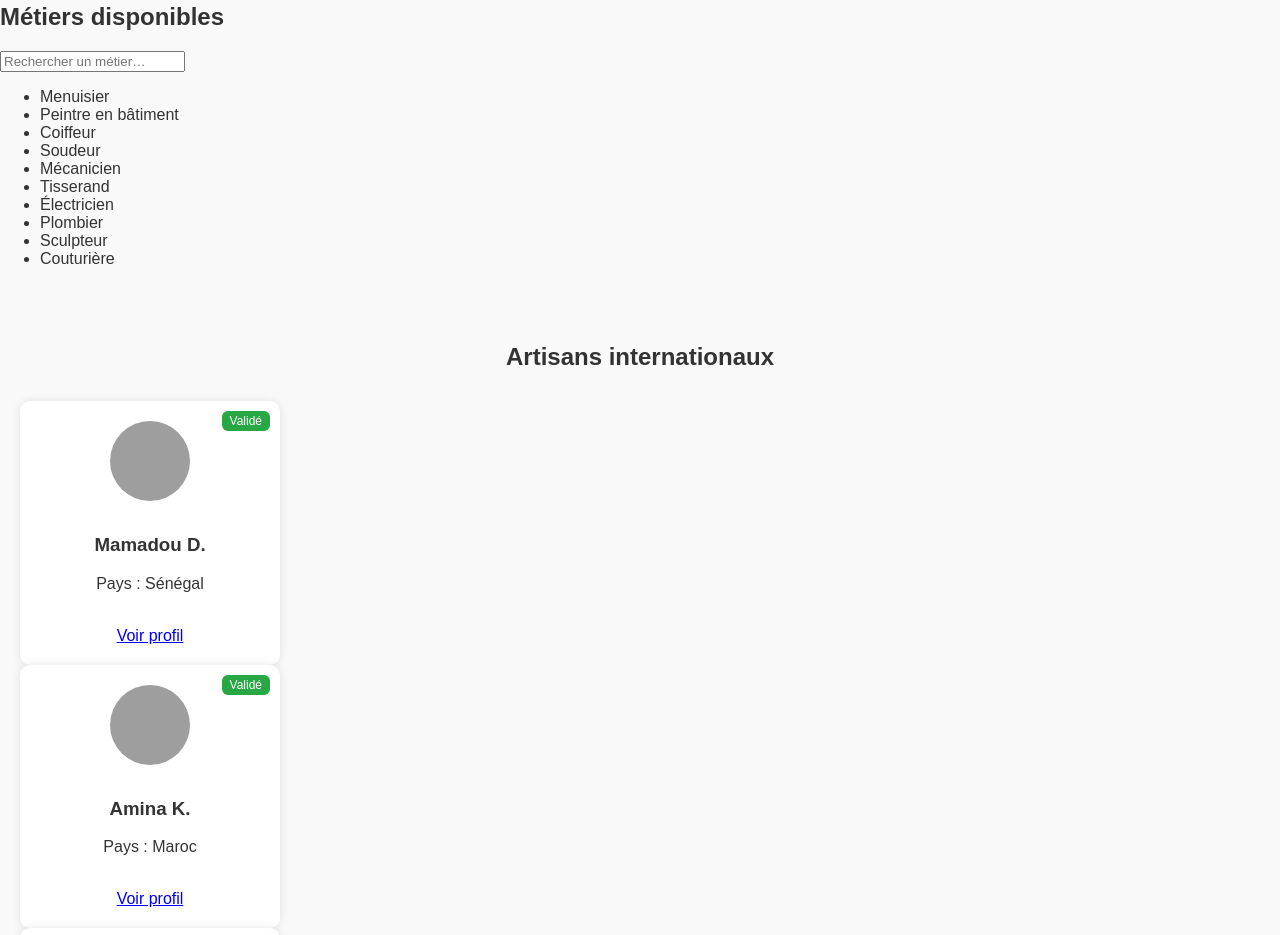
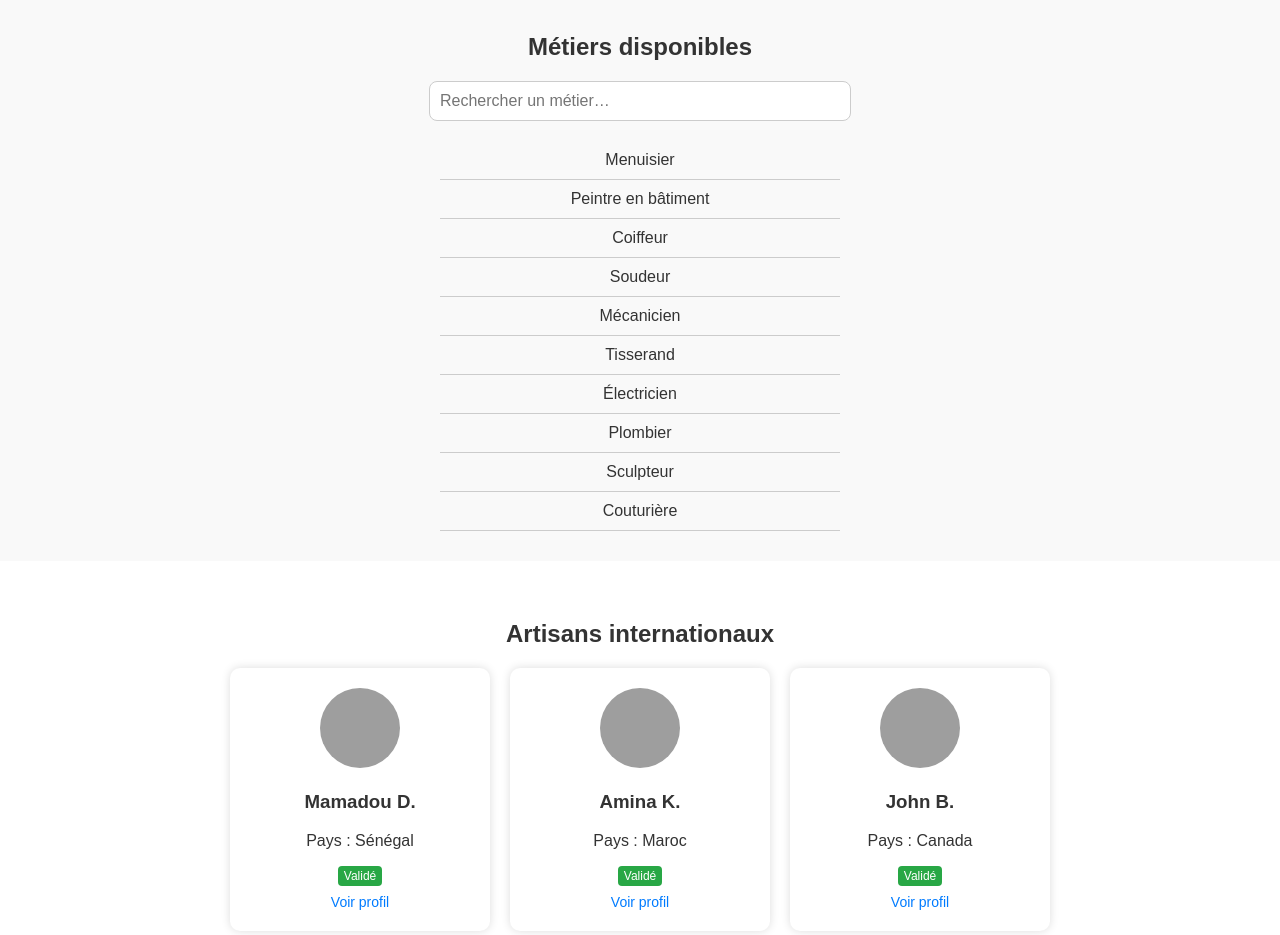
Before and after one commit to artiface-global/ArtiFace, a plain HTML site: page index.html in a window 1280 px wide. Shown: the part 603-1538 px from the top of the page. Drawn offline with Linux system fonts and the light colour scheme; grey boxes are pictures that could not be loaded.

Commit message:
Update style.css

```diff
--- a/style.css
+++ b/style.css
@@ -34,7 +34,6 @@ header p {
   border-radius: 6px;
   font-weight: bold;
   margin: 5px;
-  text-align: center;
 }
 
 .btn-primary {
@@ -84,44 +83,40 @@ header p {
   margin-top: 5px;
 }
 
-.metiers {
+.jobs {
+  padding: 30px 20px;
   text-align: center;
-  padding: 40px 20px;
-  background: #ffffff;
 }
 
-.metiers input {
+.jobs input {
   padding: 10px;
+  font-size: 16px;
   width: 80%;
   max-width: 400px;
-  margin: 20px 0;
-  font-size: 16px;
-  border: 2px solid #333;
+  margin-bottom: 20px;
   border-radius: 8px;
+  border: 1px solid #ccc;
 }
 
-.metiers ul {
-  list-style: none;
+.jobs ul {
+  list-style-type: none;
   padding: 0;
+  max-width: 400px;
+  margin: auto;
 }
 
-.metiers li {
-  font-size: 18px;
-  padding: 8px 0;
-  border-bottom: 1px solid #ddd;
+.jobs li {
+  padding: 10px;
+  border-bottom: 1px solid #ccc;
 }
 
 .artisans {
   padding: 40px 20px;
-  background-color: #f9f9f9;
+  background-color: #fff;
   text-align: center;
 }
 
-.artisans h2 {
-  margin-bottom: 30px;
-}
-
-.grid {
+.artisan-list {
   display: flex;
   flex-wrap: wrap;
   justify-content: center;
@@ -129,29 +124,48 @@ header p {
 }
 
 .artisan-card {
-  background: white;
+  background: #fff;
   border-radius: 10px;
+  box-shadow: 0 0 10px #ddd;
   padding: 20px;
   width: 220px;
-  box-shadow: 0 0 10px rgba(0, 0, 0, 0.1);
-  position: relative;
+  text-align: center;
 }
 
 .artisan-card img {
   width: 80px;
   height: 80px;
   border-radius: 50%;
-  object-fit: cover;
+}
+
+.badge {
+  background-color: #28a745;
+  color: white;
+  font-size: 12px;
+  padding: 3px 6px;
+  border-radius: 4px;
+}
+
+.profil-link {
+  display: inline-block;
+  margin-top: 10px;
+  font-size: 14px;
+  color: #007bff;
+  text-decoration: none;
+}
+
+.profil-container {
+  max-width: 500px;
+  margin: 40px auto;
+  padding: 20px;
+  background: #fff;
+  border-radius: 12px;
+  text-align: center;
+  box-shadow: 0 0 10px #ddd;
+}
+
+.profil-container img {
+  width: 100px;
+  border-radius: 50%;
   margin-bottom: 10px;
 }
-
-.artisan-card .badge {
-  position: absolute;
-  top: 10px;
-  right: 10px;
-  background-color: #28a745;
-  color: white;
-  padding: 3px 8px;
-  font-size: 12px;
-  border-radius: 6px;
-}
```
